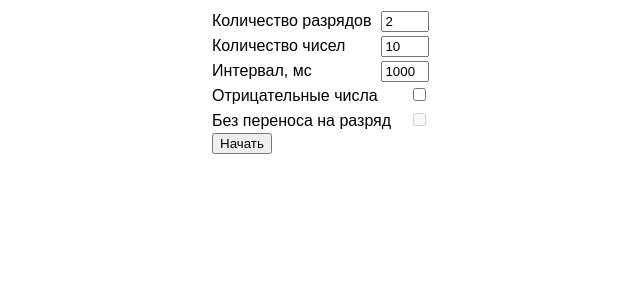
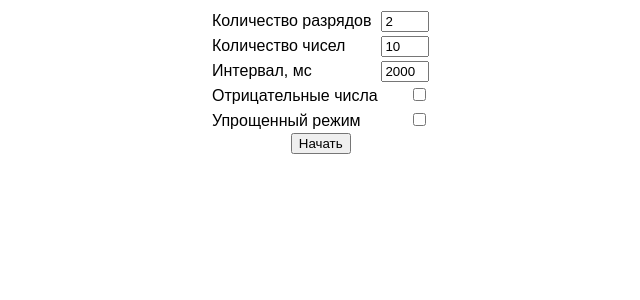
Before and after one commit to panaramix/panaramix.github.io, a Jekyll site: the page counter.html, which Jekyll copies as it is, in a window 1280 px wide. Shown: the top 300 px of the page, without its empty margins (178-818 px from the left). Built offline with Jekyll 4.4.1, drawn with Linux system fonts in a browser that asks for light colours; part of the change alters nothing that is shown.

Commit message:
Числа. Добавлен упрощенный режим.

```diff
--- a/counter.html
+++ b/counter.html
@@ -7,15 +7,16 @@
 </head>
 <body>
     <div id="numbers" class="numbers">
-      <div id="debug"></div>
+      <div id="numArray"  class="debug"></div>
+      <div id="sumArray" class="debug"></div>
       <h1 id="counter"></h1>
     </div>
 
     <div id="param" class="param">
 
       <div class="field">
-        <label for="range">Количество разрядов</label>
-        <input type="text" id="range" value="2">
+        <label for="digits">Количество разрядов</label>
+        <input type="text" id="digits" value="2">
       </div>
 
       <div class="field">
@@ -25,7 +26,7 @@
 
       <div class="field">
         <label for="interval">Интервал, мс</label>
-        <input type="text" id="interval" value="1000">
+        <input type="text" id="interval" value="2000">
       </div>
 
       <div class="field">
@@ -33,9 +34,9 @@
         <input type="checkbox" id="negative">
       </div>
 
-      <div class="field">
-        <label for="nocarryover">Без переноса на разряд</label>
-        <input type="checkbox" id="nocarryover" disabled>
+      <div class="field" title="Без переноса в старший разряд">
+        <label for="nocarryover">Упрощенный режим</label>
+        <input type="checkbox" id="nocarryover">
       </div>
 
         <input type="button" value="Начать" onClick="startCount()"/>
@@ -45,28 +46,30 @@
 
     <script type="text/javascript">
 
-      var debug = document.getElementById("debug");
+      var numArray = document.getElementById("numArray");
+      var sumArray = document.getElementById("sumArray");
       var counter = document.getElementById('counter');
       var param = document.getElementById('param');
       var numbers = document.getElementById('numbers');
 
       function startCount() {
 
-        var range =  parseInt(document.getElementById("range").value, 10);
+        var digits =  parseInt(document.getElementById("digits").value, 10);
         var amount = parseInt(document.getElementById("amount").value, 10);
         var interval = parseInt(document.getElementById("interval").value, 10);
         var negative = document.getElementById("negative").checked;
         var nocarryover = document.getElementById("nocarryover").checked;
 
         var arr = [];
-        var max = Math.pow(10, range) - 1;
+        var sumArr = [];
+        var max = Math.pow(10, digits) - 1;
         var min = negative ? -max : 1;
         var lastNum = 0;
-        var sum = 0;
+        var interimSum = 0;
 
-        for (i = 0; i < amount; i ++) {
+        for (var i = 0; i < amount; i ++) {
           if (nocarryover) {
-
+            var randomNum = randomIntegerNoCarryOver(digits, interimSum);
           } else {
             var randomNum = randomInteger(min, max);
           }
@@ -76,8 +79,11 @@
           }
           arr.push(randomNum);
           lastNum = randomNum;
+          interimSum += randomNum;
+          sumArr.push(interimSum);
         }
-        //debug.innerHTML = arr;
+        //numArray.innerHTML = arr;
+        //sumArray.innerHTML = sumArr;
         numbers.classList.toggle('show');
         param.classList.toggle('hide');
 
@@ -101,6 +107,33 @@
         rand = Math.floor(rand);
         return rand;
       };
+
+      function randomIntegerNoCarryOver(digits, interimSum) {
+
+        if (interimSum == 0) {
+          var max = Math.pow(10, digits) - 1;
+          return randomInteger(1, max);
+        }
+
+        var randomArr = [];
+        var divider =  Math.pow(10, digits - 1);
+        var digit = Math.floor(interimSum / divider);
+        var randomHighDigit = randomInteger(0, 9) - digit;
+        randomArr.push(randomHighDigit);
+        interimSum -= digit * divider;
+
+        for (var i = divider / 10; i >= 1; i /= 10) {
+          digit = Math.floor(interimSum / i);
+          if (randomHighDigit >= 0) {
+            randomArr.push(randomInteger(0, 9 - digit));
+          } else {
+            randomArr.push(randomInteger(0, digit));
+          }
+          interimSum -= digit * i;
+        }
+
+        return +randomArr.join("");
+      };
     </script>
 
     <style type="text/css">
@@ -109,6 +142,7 @@
           font-family: sans-serif;
           width:500px;
           height:auto;
+          text-align: center;
           margin-left:auto;
           margin-right:auto;
         }
```
